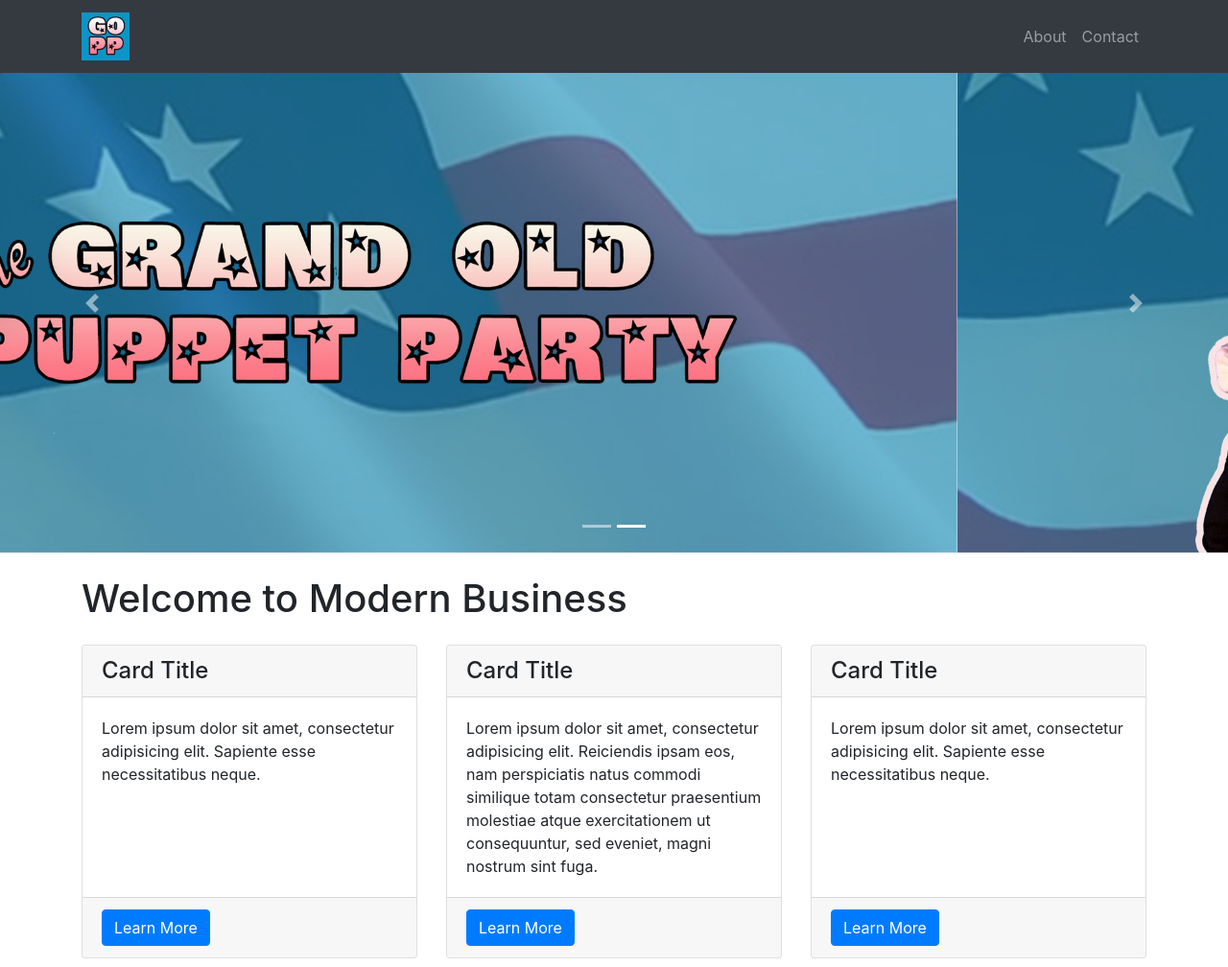
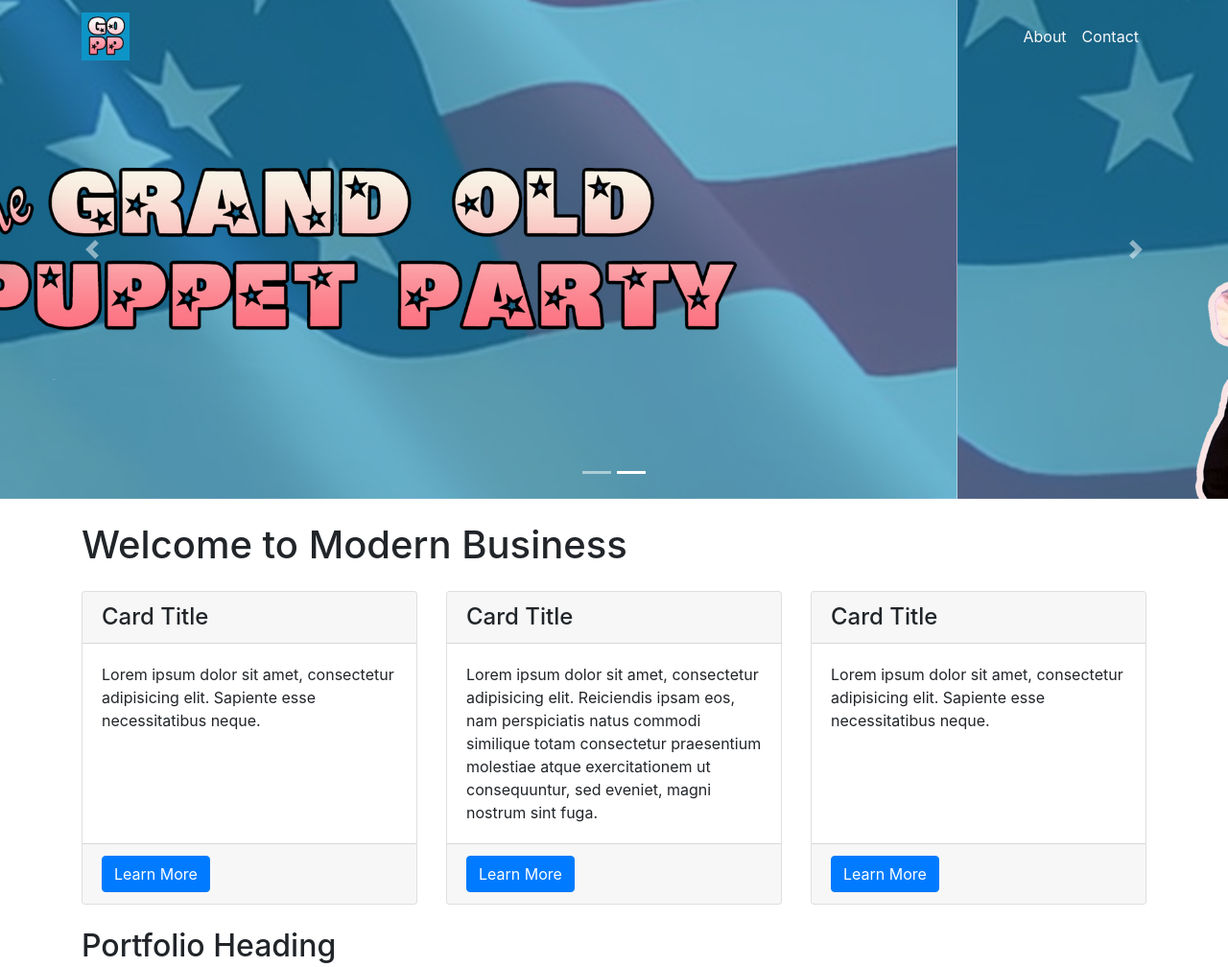
Before and after one commit to MaxBeyer/gopp-website, a website: page index.html in a window 1280 px wide. Shown: the top 1008 px of the page at 96% size. Drawn offline with Linux system fonts and the light colour scheme.

Commit message:
Header looking good

```diff
--- a/css/modern-business.css
+++ b/css/modern-business.css
@@ -5,12 +5,12 @@
  */
 
 body {
-  padding-top: 54px;
+  padding-top: 0px;
 }
 
 @media (min-width: 992px) {
   body {
-    padding-top: 56px;
+    padding-top: 0px;
   }
 }
 
--- a/index.html
+++ b/index.html
@@ -21,7 +21,7 @@
   <body>
 
     <!-- Navigation -->
-    <nav class="navbar fixed-top navbar-expand-lg navbar-dark bg-dark fixed-top">
+    <nav class="navbar fixed-top navbar-expand-lg navbar-trans fixed-top">
       <div class="container">
         <a class="text-hide navbar-brand" href="index.html">
           <img src="/img/gopp-brand.png" width=50px height=50px alt="">Grand Old Puppet Party</a>
@@ -32,17 +32,16 @@
         <div class="collapse navbar-collapse" id="navbarResponsive">
           <ul class="navbar-nav ml-auto">
             <li class="nav-item">
-              <a class="nav-link" href="about.html">About</a>
+              <a class="nav-link text-light" href="about.html">About</a>
             </li>
             <li class="nav-item">
-              <a class="nav-link" href="contact.html">Contact</a>
+              <a class="nav-link text-light" href="contact.html">Contact</a>
             </li>
           </ul>
         </div>
       </div>
     </nav>
 
-    <header>
     <div id="carouselExampleIndicators" class="carousel slide d-md-none" data-ride="carousel">
       <ol class="carousel-indicators">
         <li data-target="#carouselExampleIndicators" data-slide-to="0" class="active"></li>
@@ -65,6 +64,9 @@
         <span class="sr-only">Next</span>
       </a>
     </div>
+
+    <header>
+
 
       <div id="carouselExampleIndicatorsSmallScreen" class="carousel slide d-none d-md-block" data-ride="carousel">
         <ol class="carousel-indicators">
```
Lines whose indentation alone changed are shown as unchanged.
